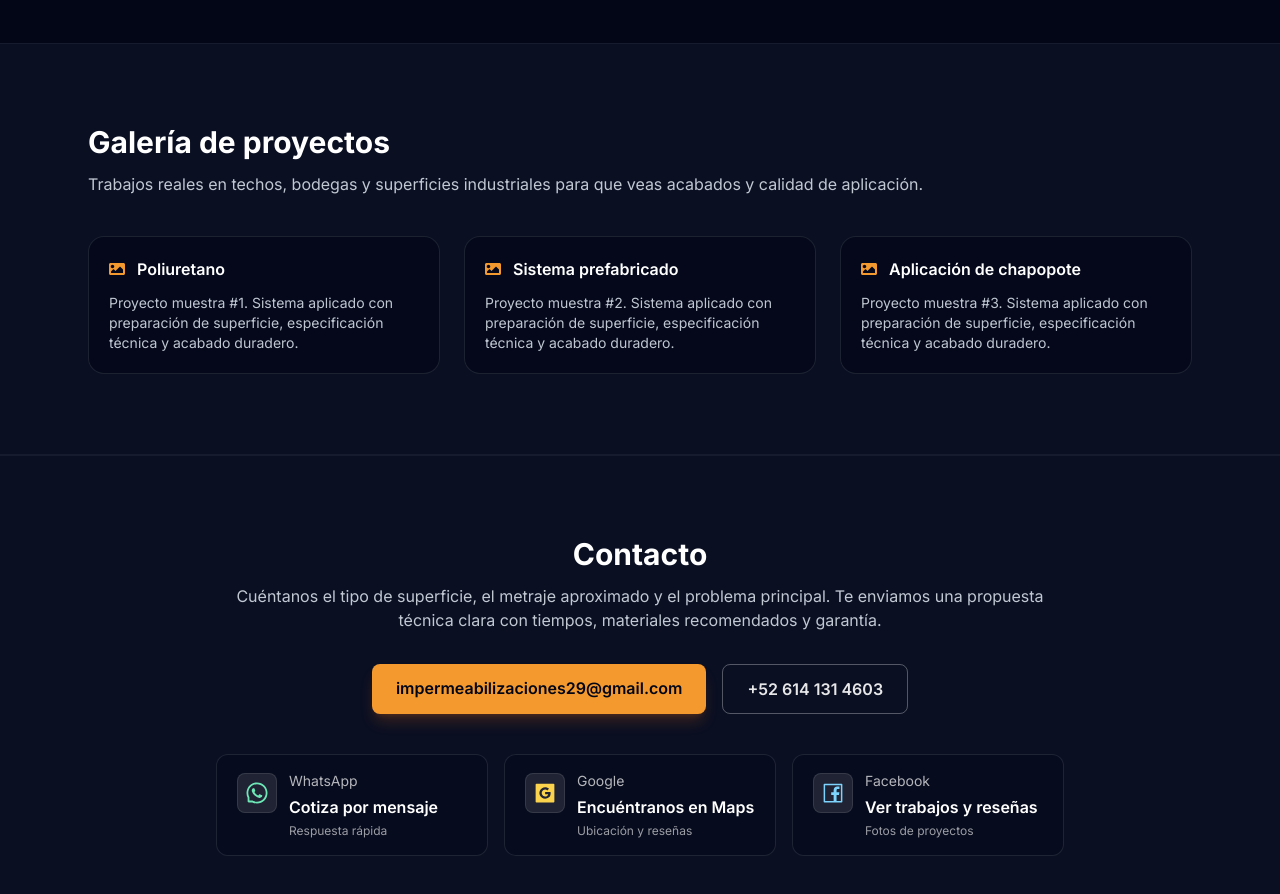
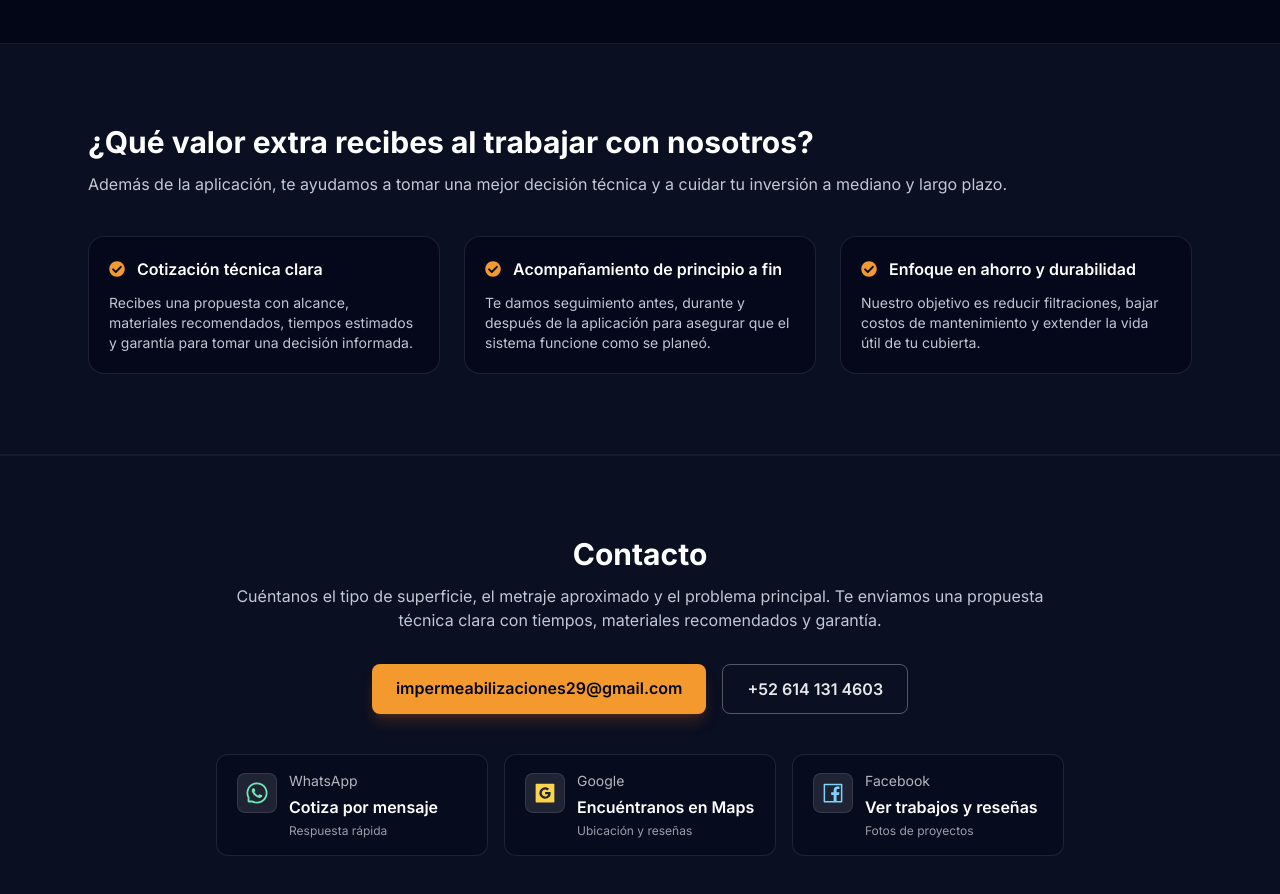
Before and after one commit to AlexArmendariz03/LandingPage, a Next.js app: page / in a window 1280 px wide. Shown: the part 2140-3034 px from the top of the page. Built offline with nearby package versions, Linux system fonts and the light colour scheme.

Commit message:
Reemplaza galería por sección de valor comercial

```diff
--- a/src/app/page.tsx
+++ b/src/app/page.tsx
@@ -1,7 +1,6 @@
 "use client";
 import {
   FaCheckCircle,
-  FaImage,
   FaLeaf,
   FaPhoneAlt,
   FaShieldAlt,
@@ -56,6 +55,24 @@ const steps = [
   "Propuesta clara con alcance del trabajo, espesores recomendados, tiempos y rendimiento esperado.",
   "Preparación de superficie y aplicación profesional con personal capacitado y equipo especializado.",
   "Entrega con garantía por escrito y seguimiento postservicio para asegurar el desempeño del sistema.",
+];
+
+const valueSection = [
+  {
+    title: "Cotización técnica clara",
+    detail:
+      "Recibes una propuesta con alcance, materiales recomendados, tiempos estimados y garantía para tomar una decisión informada.",
+  },
+  {
+    title: "Acompañamiento de principio a fin",
+    detail:
+      "Te damos seguimiento antes, durante y después de la aplicación para asegurar que el sistema funcione como se planeó.",
+  },
+  {
+    title: "Enfoque en ahorro y durabilidad",
+    detail:
+      "Nuestro objetivo es reducir filtraciones, bajar costos de mantenimiento y extender la vida útil de tu cubierta.",
+  },
 ];
 
 export default function LandingPage() {
@@ -166,27 +183,24 @@ export default function LandingPage() {
               </ol>
           </section>
 
-          {/* GALERÍA */}
+          {/* VALOR AGREGADO */}
           <section id="galeria" className="bg-slate-900/60 border-y border-white/5">
               <div className="max-w-6xl mx-auto px-6 py-20">
-                  <h2 className="text-3xl font-bold mb-3">Galería de proyectos</h2>
+                  <h2 className="text-3xl font-bold mb-3">¿Qué valor extra recibes al trabajar con nosotros?</h2>
                   <p className="text-blue-50/80 mb-10">
-                      Trabajos reales en techos, bodegas y superficies industriales para que veas acabados y calidad de
-                      aplicación.
+                      Además de la aplicación, te ayudamos a tomar una mejor decisión técnica y a cuidar tu inversión a
+                      mediano y largo plazo.
                   </p>
 
                   <div className="grid gap-6 sm:grid-cols-2 lg:grid-cols-3">
-                      {services.map((service, i) => (
-                          <article key={service.title}
+                      {valueSection.map((item) => (
+                          <article key={item.title}
                                    className="rounded-2xl bg-slate-950/70 border border-white/10 p-5">
                               <div className="flex items-center gap-3 mb-3">
-                                  <FaImage className="text-[#f3992e]"/>
-                                  <h3 className="font-semibold">{service.title}</h3>
+                                  <FaCheckCircle className="text-[#f3992e]"/>
+                                  <h3 className="font-semibold">{item.title}</h3>
                               </div>
-                              <p className="text-sm text-blue-50/80">
-                                  Proyecto muestra #{i + 1}. Sistema aplicado con preparación de superficie,
-                                  especificación técnica y acabado duradero.
-                              </p>
+                              <p className="text-sm text-blue-50/80">{item.detail}</p>
                           </article>
                       ))}
                   </div>
```
